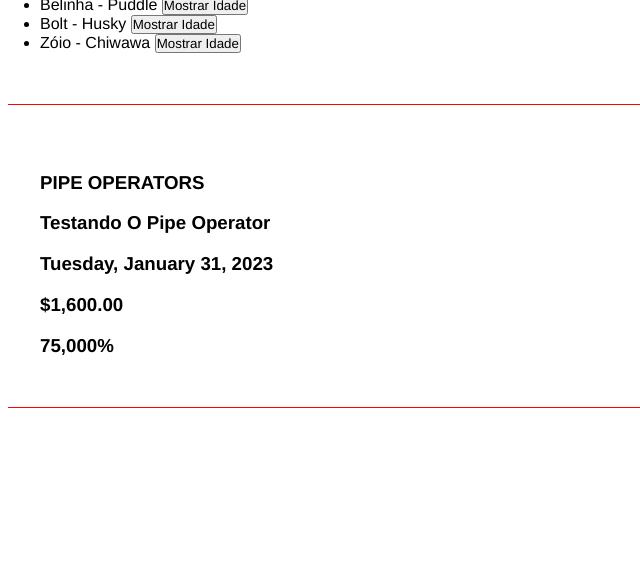
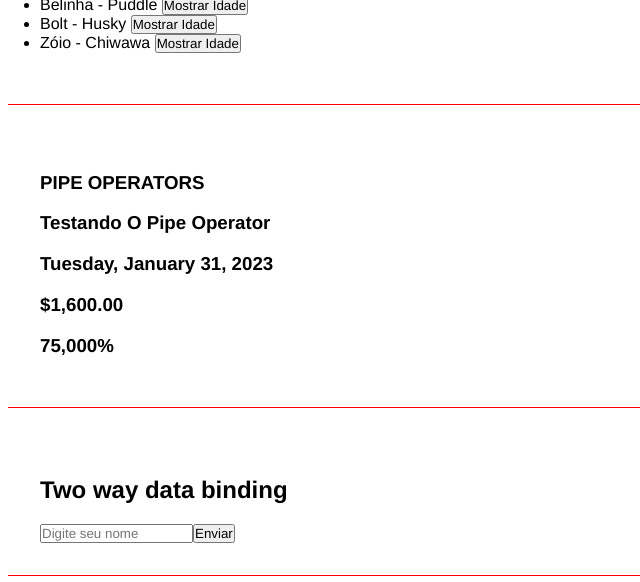
Before and after one commit to ricardorocker/curso-angular, an Angular app: page / in a window 1280 px wide. Shown: the part 1622-2204 px from the top of the page, without its empty margins (0-640 px from the left). Built offline with nearby package versions, Linux system fonts and the light colour scheme.

Commit message:
Two way data binding
- import FormsModule em app.module
- diretiva [(ngModel)] dentro de input
- valor ngModel sendo uma prop

```diff
--- a/src/app/app.component.html
+++ b/src/app/app.component.html
@@ -11,3 +11,4 @@
 <app-emitter></app-emitter>
 <app-list-render></app-list-render>
 <app-pipes></app-pipes>
+<app-two-way-binding></app-two-way-binding>
--- /dev/null
+++ b/src/app/components/two-way-binding/two-way-binding.component.html
@@ -0,0 +1,15 @@
+<div class="class">
+  <h2>Two way data binding</h2>
+  <form>
+    <input
+      type="text"
+      [(ngModel)]="name"
+      name="name"
+      placeholder="Digite seu nome"
+    />
+    <input type="submit" value="Enviar" />
+  </form>
+  <div *ngIf="name !== ''">
+    <p>O nome é: {{ name }}</p>
+  </div>
+</div>
--- /dev/null
+++ b/src/app/components/two-way-binding/two-way-binding.component.ts
@@ -0,0 +1,11 @@
+import { Component } from '@angular/core';
+
+@Component({
+  selector: 'app-two-way-binding',
+  templateUrl: './two-way-binding.component.html',
+  styleUrls: ['./two-way-binding.component.css']
+})
+export class TwoWayBindingComponent {
+  name: string = '';
+
+}
```
Also changed, not shown: src/app/app.module.ts (+6 -2 lines), src/app/components/two-way-binding/two-way-binding.component.css (added), 1 other file (tests, documents, lock files or other folders).
